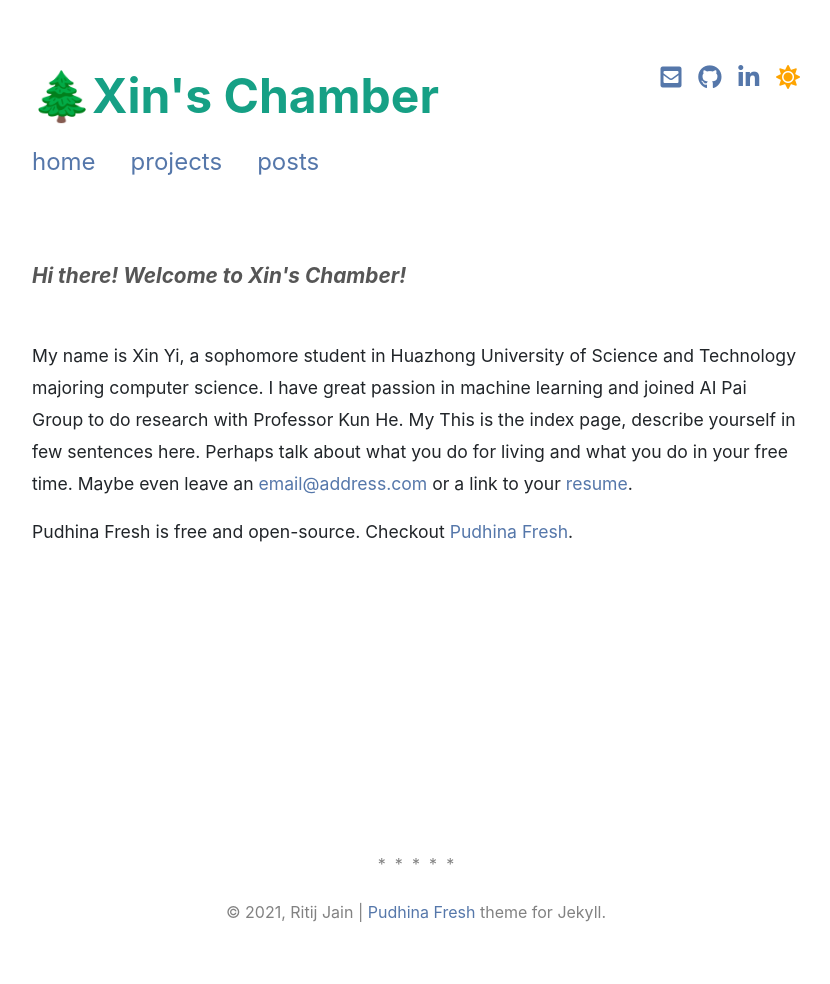
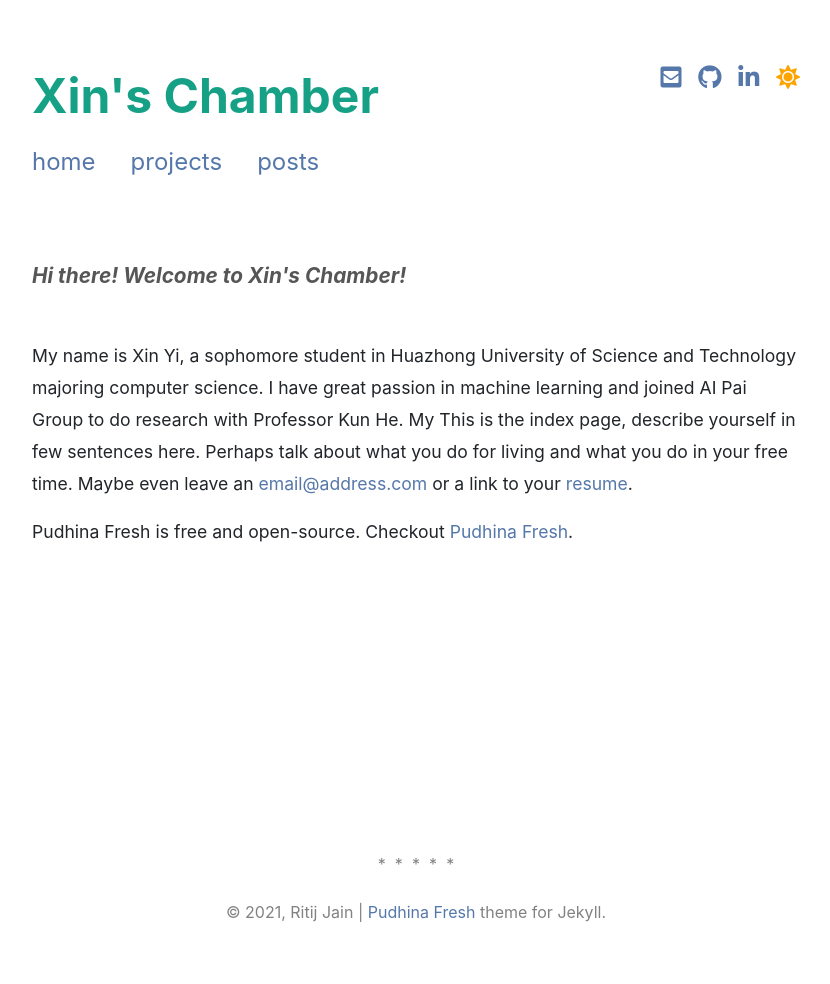
Before and after one commit to Allyyi/allyyi.github.io, a Jekyll site: the page built from index.md, in a window 1280 px wide. Shown: the whole page, without its empty margins (224-1054 px from the left). Built offline with Jekyll 4.4.1, drawn with Linux system fonts in a browser that asks for light colours; nearby versions of some CDN libraries; a style sheet for code colours, icons or effects is not loaded.

Commit message:
change url 2

```diff
--- a/_config.yml
+++ b/_config.yml
@@ -1,15 +1,15 @@
-title: 🌲Xin's Chamber # Shown in header on pages with full_logo: true
-short_logo: 🌲Xin's Chamber # Shown in header on all pages by default unless full_logo: true is set
+title: Xin's Chamber # Shown in header on pages with full_logo: true
+short_logo: Xin's Chamber # Shown in header on all pages by default unless full_logo: true is set
 description: > # The description for your site
   A minimal yet feature-rich Jekyll theme made for personal websites and blogs.
-url: "https://yixin.github.io" # Site base URL
+url: "https://coolcat-xin.github.io/yixin.github.io/" # Site base URL
 
 author:
   name: Xin Yi
   github: ritijjain/pudhina-fresh # GitHub username, used for GitHub icon on the top right
   linkedin: ritijjain # Your LinkedIn profile url name, used for LinkedIn icon on the top right
   email: example@example.com # Used for email icon on the top right
-  homepage: https://ritijjain.com # This links to your name in post meta
+  homepage:  # This links to your name in post meta
   twitter: # Twitter username, used for Twitter Card Analytics
 
 disqus_name: # Setting this will turn on Disqus comments
```
